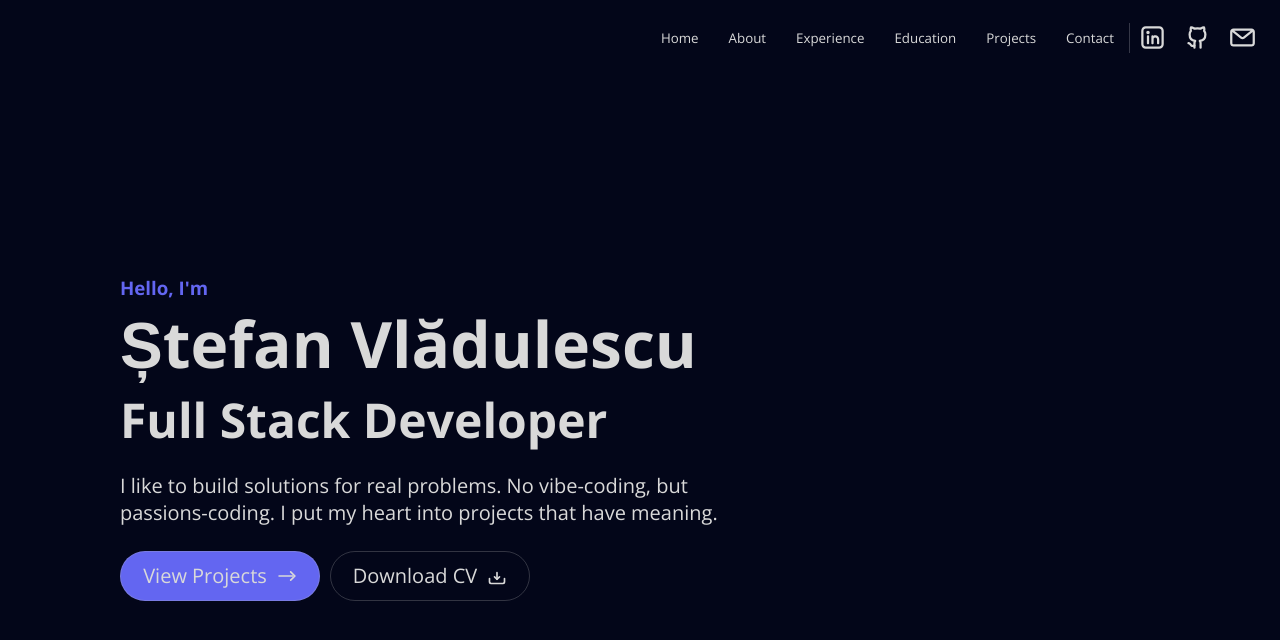
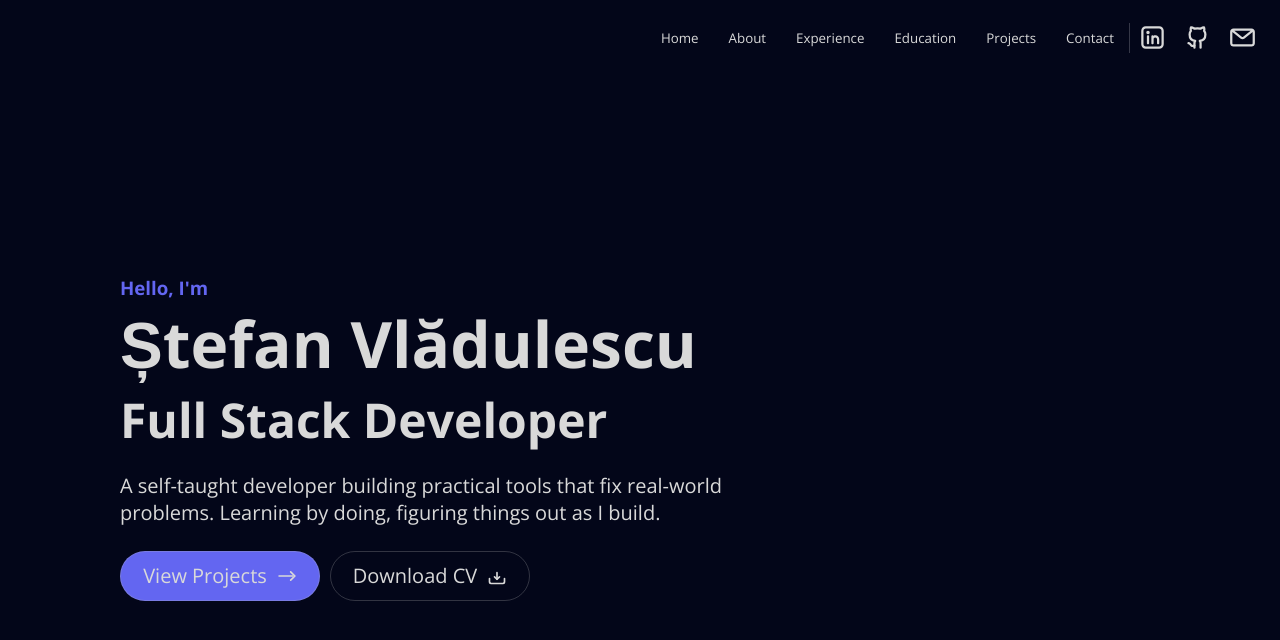
Before and after one commit to Stefan0712/personal-page, a React (Vite) app: page / in a window 1280 px wide. Shown: the top 640 px of the page. Built offline with nearby package versions, Linux system fonts and the light colour scheme.

Commit message:
Updated Hero section text

```diff
--- a/src/pages/Hero/Hero.jsx
+++ b/src/pages/Hero/Hero.jsx
@@ -34,7 +34,7 @@ const Hero = () => {
                 <motion.h3 variants={itemVariants} className={styles.accentText}>Hello, I'm</motion.h3>
                 <motion.h1 variants={itemVariants}>Ștefan Vlădulescu</motion.h1>
                 <motion.h2 variants={itemVariants}>Full Stack Developer</motion.h2>
-                <motion.p variants={itemVariants}>I like to build solutions for real problems. No vibe-coding, but passions-coding. I put my heart into projects that have meaning.</motion.p>
+                <motion.p variants={itemVariants}>A self-taught developer building practical tools that fix real-world problems. Learning by doing, figuring things out as I build.</motion.p>
                 <motion.div variants={itemVariants} className={styles.buttons}>
                     <button className={styles.viewProjects} onClick={()=>document.getElementById('projects')?.scrollIntoView({behavior: 'smooth'})}>
                         View Projects
```
